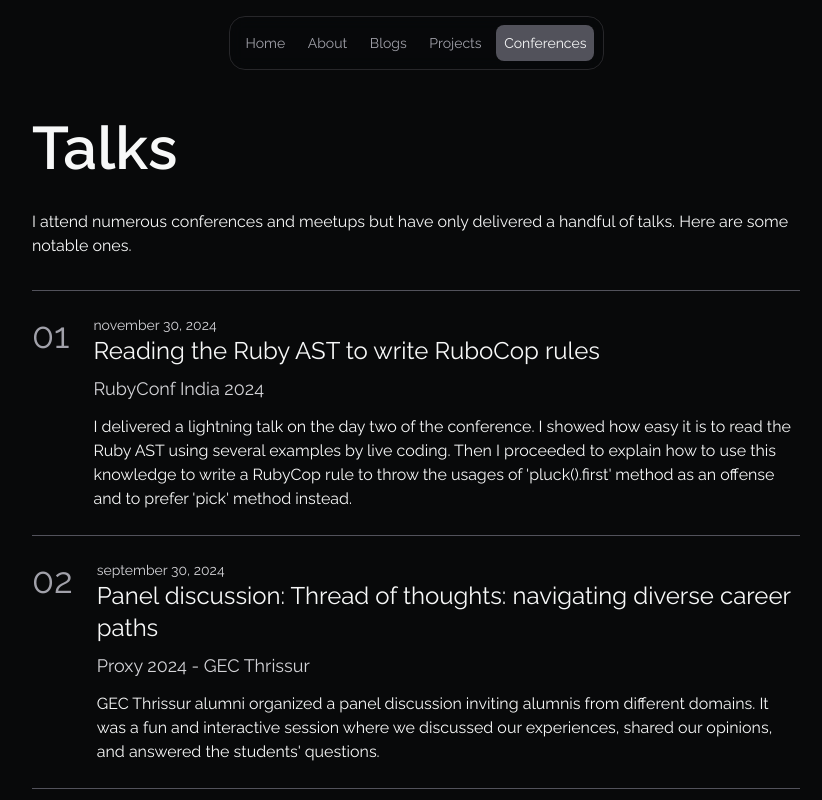
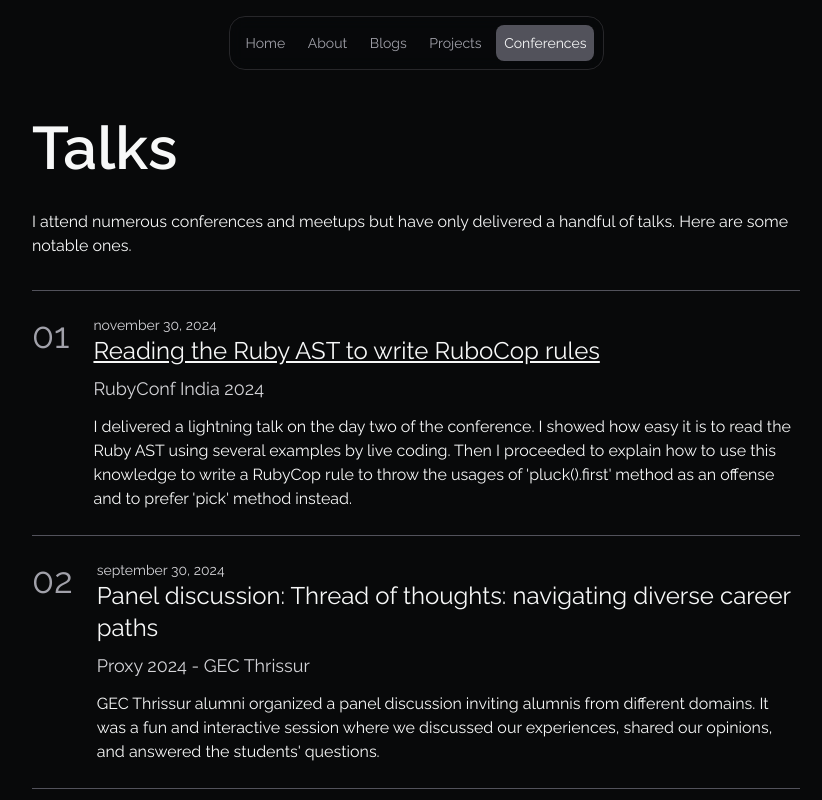
Before and after one commit to AbhayVAshokan/abhay.app, a Next.js app: page /conferences in a window 1280 px wide. Shown: the top 800 px of the page, without its empty margins (224-1046 px from the left). Built offline with nearby package versions, Linux system fonts and the light colour scheme.

Commit message:
Added link to RubyConf lightning talk

```diff
--- a/app/conferences/page.tsx
+++ b/app/conferences/page.tsx
@@ -8,6 +8,8 @@ const TALKS = [
     prefix: "November 30, 2024",
     summary:
       "I delivered a lightning talk on the day two of the conference. I showed how easy it is to read the Ruby AST using several examples by live coding. Then I proceeded to explain how to use this knowledge to write a RubyCop rule to throw the usages of 'pluck().first' method as an offense and to prefer 'pick' method instead.",
+    link: "https://youtu.be/eGnhXyYQRos?si=VhCOIY0uowtSeT2u&t=594",
+    target: "_blank",
   },
   {
     title:
```
